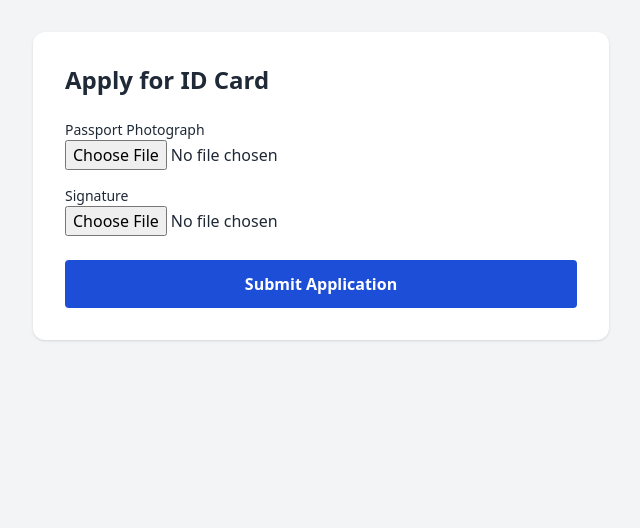
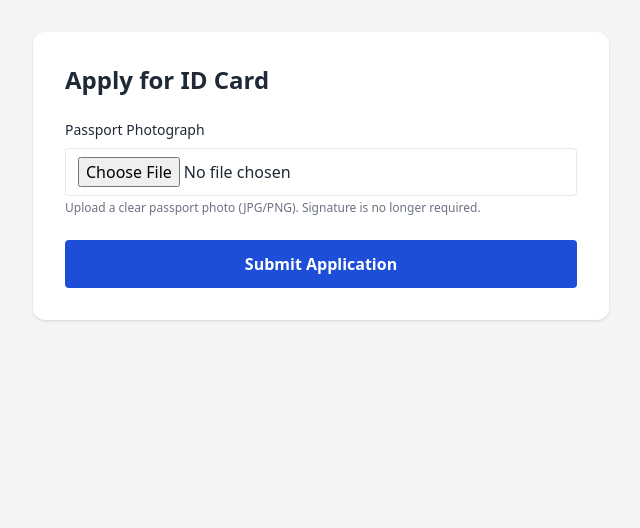
Before and after one commit to oluwatosinjegede/EKSU_ID_PORTAL, a Django app: template templates/student/apply_id.html in a window 1280 px wide. Shown: the part 72-600 px from the top of the page, without its empty margins (319-959 px from the left). Run offline with Django 4.2, Linux system fonts and the light colour scheme; the template is opened without the code that fills it, so the values that code supplies are empty; some libraries are stand-ins or nearby versions.

Commit message:
Fix signature file on application dashboard

```diff
--- a/templates/student/apply_id.html
+++ b/templates/student/apply_id.html
@@ -8,17 +8,26 @@
     <form method="post" enctype="multipart/form-data">
         {% csrf_token %}
 
-        <div class="mb-4">
-            <label class="block text-sm font-medium">Passport Photograph</label>
-            <input type="file" name="passport" required>
+        <!-- PASSPORT PHOTO ONLY -->
+        <div class="mb-6">
+            <label class="block text-sm font-medium mb-2">
+                Passport Photograph
+            </label>
+
+            <input
+                type="file"
+                name="passport"
+                accept="image/*"
+                required
+                class="w-full border rounded px-3 py-2"
+            >
+
+            <p class="text-xs text-gray-500 mt-1">
+                Upload a clear passport photo (JPG/PNG). Signature is no longer required.
+            </p>
         </div>
 
-        <div class="mb-6">
-            <label class="block text-sm font-medium">Signature</label>
-            <input type="file" name="signature" required>
-        </div>
-
-        <button class="w-full bg-blue-700 text-white py-3 rounded font-semibold">
+        <button class="w-full bg-blue-700 hover:bg-blue-800 text-white py-3 rounded font-semibold">
             Submit Application
         </button>
     </form>
```
